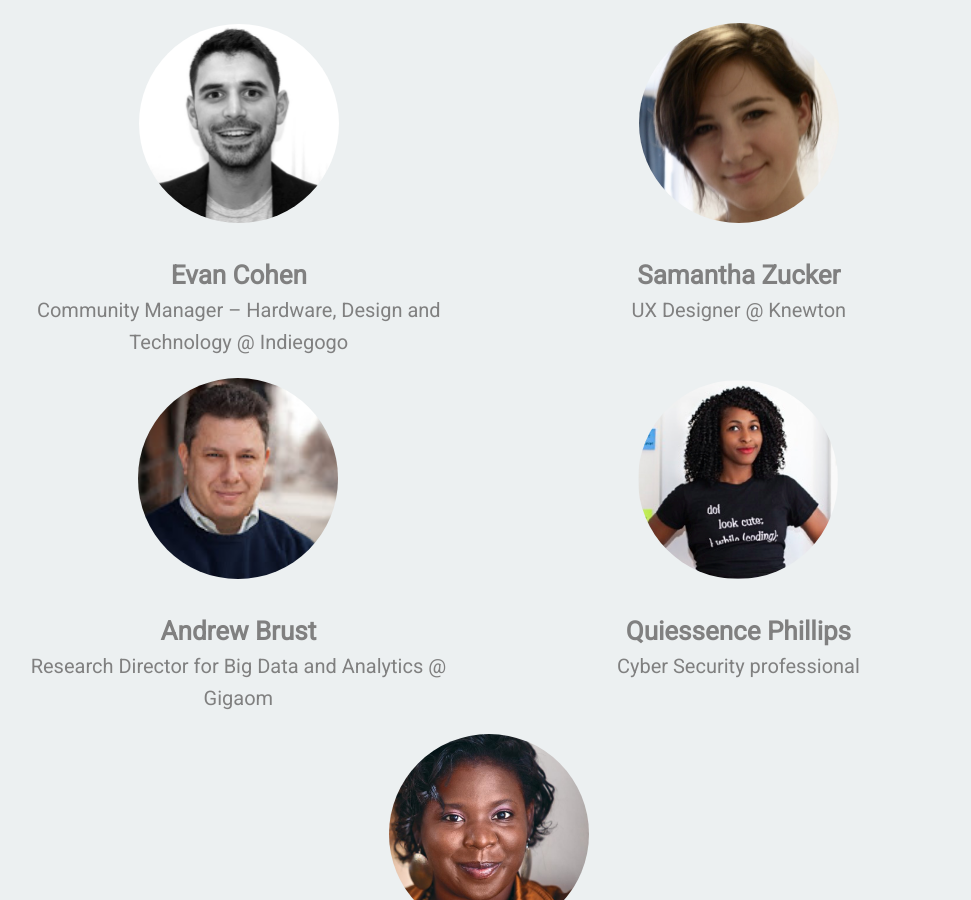
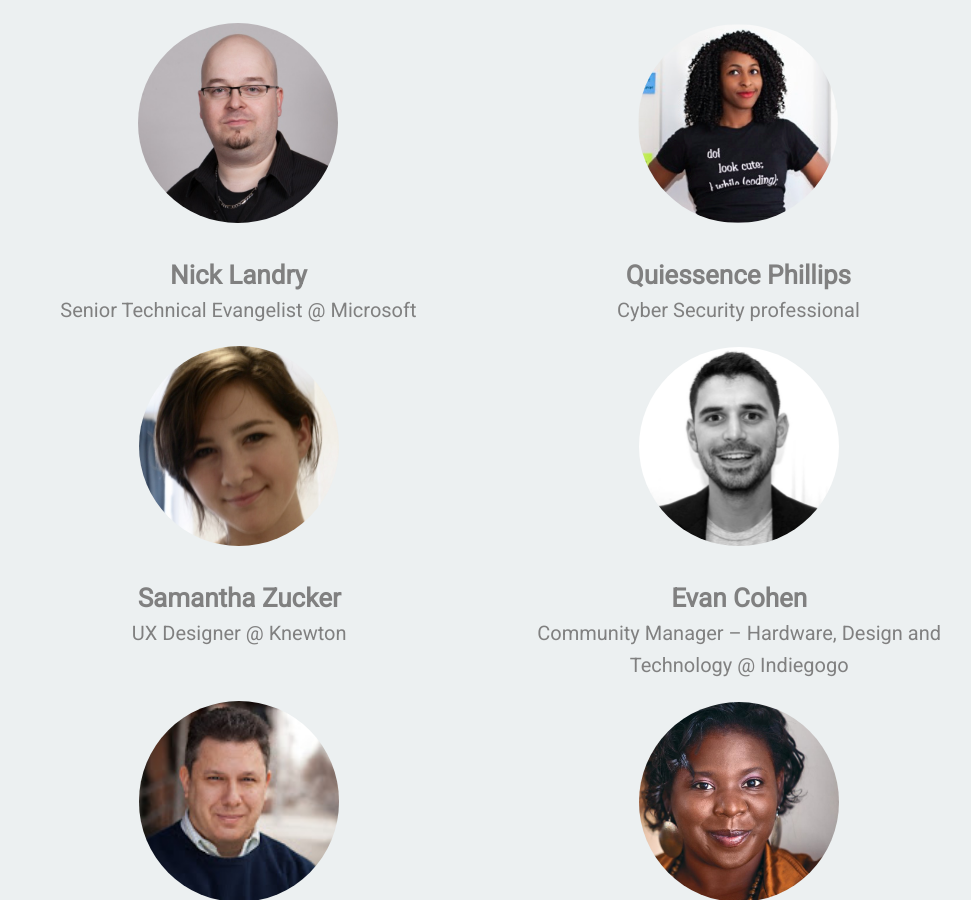
Before and after one commit to TeenTech/TeenTech.github.io, a Jekyll site: the page built from index.html, in a window 1280 px wide and 900 px high, scrolled down 890 px. Shown: the whole window, without its empty margins (151-1122 px from the left). Built offline with Jekyll 4.4.1, drawn with Linux system fonts in a browser that asks for light colours.

Commit message:
Added Nick

```diff
--- a/_includes/main/speakers.html
+++ b/_includes/main/speakers.html
@@ -6,7 +6,50 @@
 </div>
 
 <h2>Speakers</h2>
+<!--Evan and Samantha-->
 <div class="row sr">
+	<div class="speaker col" >
+		<div class="speaker_Head">
+	  		<a href="/speakers/nick_landry/" style="text-decoration: none;">
+	    		<img class="speaker_head" src="/images/microsoft/nick.jpg">
+	  		</a>
+	  	</div>
+	  	<div class="about_speaker">
+	    	<a href="/speakers/nick_landry/" style="text-decoration: none;">
+	      		<h3> Nick Landry </h3>
+	    	</a>
+	    	Senior Technical Evangelist @ Microsoft
+	  	</div>
+	</div>
+	<div class="speaker col" >
+		<div class="speaker_Head">
+	  		<a href="/speakers/quiessence_phillips/" style="text-decoration: none;">
+	    		<img class="speaker_head" src="/images/quiessence/quiessence.png">
+	  		</a>
+	  	</div>
+	  	<div class="about_speaker">
+	    	<a href="/speakers/quiessence_phillips/" style="text-decoration: none;">
+	      		<h3> Quiessence Phillips </h3>
+	    	</a>
+	    	Cyber Security professional
+		</div>
+	</div>
+</div>
+<!--Nick and Desiree -->
+<div class="row sr">
+	<div class="speaker col" >
+		<div class="speaker_Head">
+	  		<a href="/speakers/samantha_zucker/" style="text-decoration: none;">
+	    		<img class="speaker_head" src="/images/knewton/samantha.jpg">
+	  		</a>
+	  	</div>
+	  	<div class="about_speaker">
+	    	<a href="/speakers/samantha_zucker/" style="text-decoration: none;">
+	      		<h3> Samantha Zucker </h3>
+	    	</a>
+	    	UX Designer @ Knewton
+	  	</div>
+	</div>
 	<div class="speaker col" >
 		<div class="speaker_Head">
 	  		<a href="/speakers/evan_cohen/" style="text-decoration: none;">
@@ -20,22 +63,7 @@
 	    	Community Manager &ndash; Hardware, Design and Technology @ Indiegogo
 	  	</div>
 	</div>
-	<div class="speaker col" >
-		<div class="speaker_Head">
-	  		<a href="/speakers/samantha_zucker/" style="text-decoration: none;">
-	    		<img class="speaker_head" src="/images/knewton/samantha.jpg">
-	  		</a>
-	  	</div>
-	  	<div class="about_speaker">
-	    	<a href="/speakers/samantha_zucker/" style="text-decoration: none;">
-	      		<h3> Samantha Zucker </h3>
-	    	</a>
-	    	UX Designer @ Knewton
-	  	</div>
-	</div>
-
 </div>
-
 <div class="row sr">
 	<div class="speaker col" >
 		<div class="speaker_Head">
@@ -52,22 +80,6 @@
 	</div>
 	<div class="speaker col" >
 		<div class="speaker_Head">
-	  		<a href="/speakers/quiessence_phillips/" style="text-decoration: none;">
-	    		<img class="speaker_head" src="/images/quiessence/quiessence.png">
-	  		</a>
-	  	</div>
-	  	<div class="about_speaker">
-	    	<a href="/speakers/quiessence_phillips/" style="text-decoration: none;">
-	      		<h3> Quiessence Phillips </h3>
-	    	</a>
-	    	Cyber Security professional
-		</div>
-	</div>
-</div>
-
-<div class="row sr">
-	<div class="speaker col" >
-		<div class="speaker_Head">
 	  		<a href="/speakers/desiree_frieson/" style="text-decoration: none;">
 	    		<img class="speaker_head" src="/images/desiree/desiree.png">
 	  		</a>
```
Also changed, not shown: speakers/nick_landry.html (added, +10 -0 lines), images/microsoft/nick.jpg (added).
